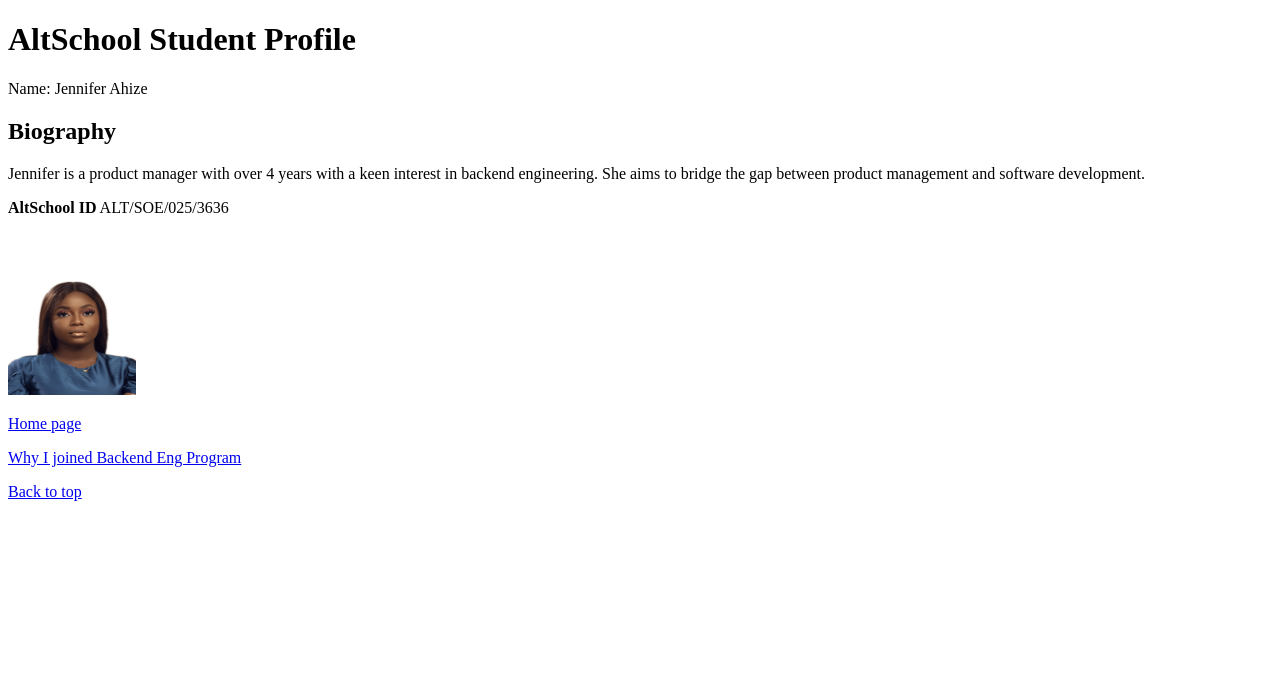
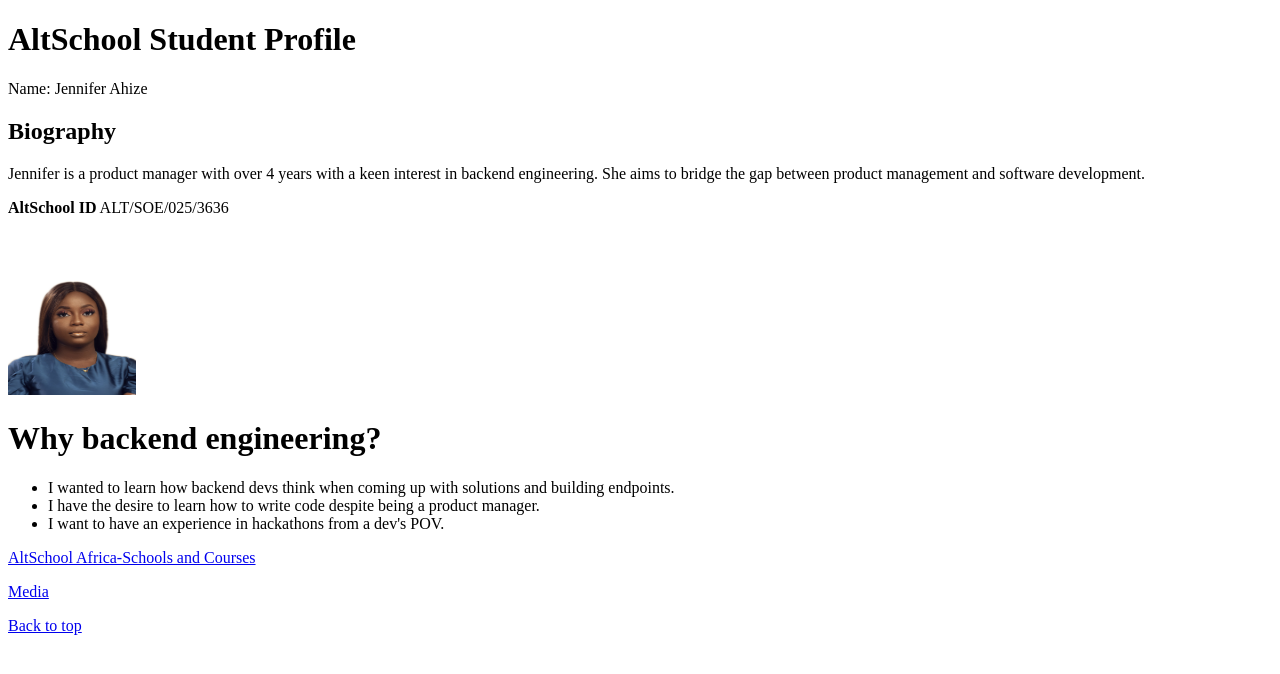
Before and after one commit to Igbopepper/AltSchool-Bio, a plain HTML site: page index.html in a window 1280 px wide. Drawn offline with Linux system fonts and the light colour scheme.

Commit message:
first assignement fix

```diff
--- a/index.html
+++ b/index.html
@@ -16,7 +16,8 @@
         <p>Name: Jennifer Ahize</p>
         <p>
         <h2>Biography</h2>
-            <p>Jennifer is a product manager with over 4 years with a keen interest in backend engineering. She aims to bridge the gap between product management and software development.</p>
+        <p>Jennifer is a product manager with over 4 years with a keen interest in backend engineering. She aims to
+            bridge the gap between product management and software development.</p>
         <p><strong>AltSchool ID</strong> ALT/SOE/025/3636</p>
         <br>
         <p>
@@ -24,13 +25,20 @@
                 style="width: 128px; height: 128px;" />
         </p>
     </header>
-
+    <h1>Why backend engineering?<h1>
+            <section>
+                </h3>
+                <ul>
+                    <li>I wanted to learn how backend devs think when coming up with solutions and building endpoints.
+                    </li>
+                    <li>I have the desire to learn how to write code despite being a product manager.</li>
+                    <li>I want to have an experience in hackathons from a dev's POV.</li>
+                </ul>
+            </section>
             <!-- Internal Navigation -->
             <nav>
-        <p><a href="./">Home page</a></p>
-        <p><a href="./About page/index.html">Why I joined Backend Eng Program</a></p>
-    </nav>
-
+                <p><a href="./table.html">AltSchool Africa-Schools and Courses</a></p>
+                <p><a href="./media.html">Media</a></p>
                 <!-- Footer with 'Back to Top' link -->
                 <footer>
                     <p><a href="#home page">Back to top</a></p>
```
Lines whose indentation alone changed are shown as unchanged.
